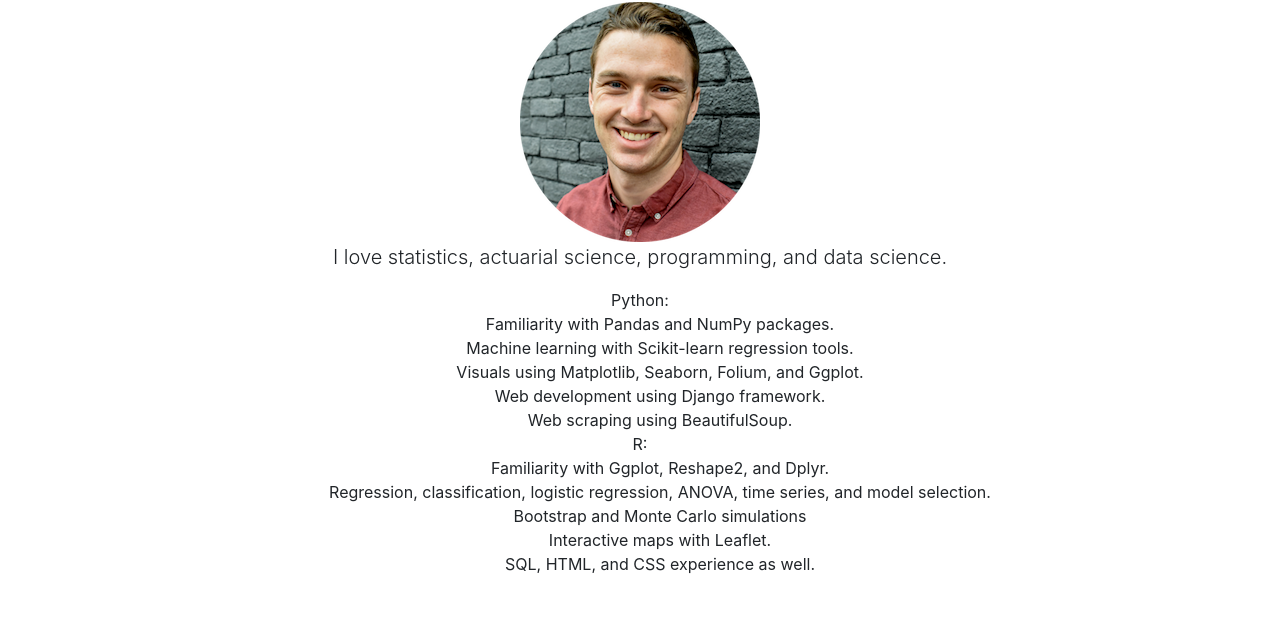
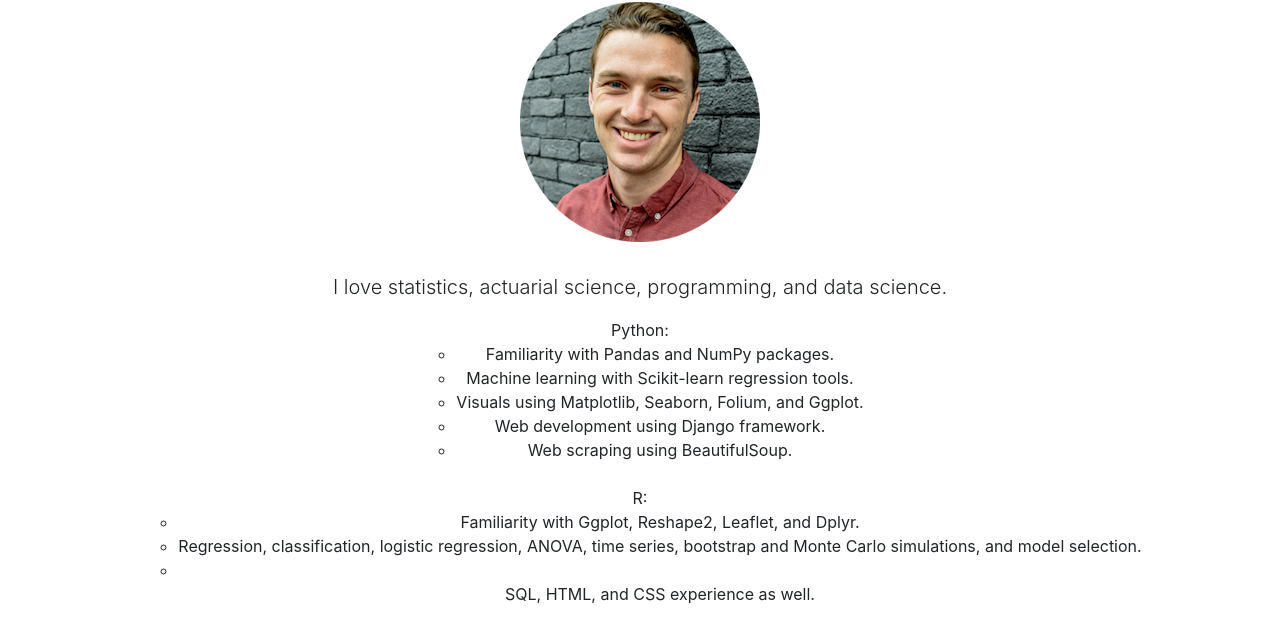
Before and after one commit to natefduncan/natefduncan.github.io, a website: page index.html in a window 1280 px wide. Shown: the part 158-800 px from the top of the page. Drawn offline with Linux system fonts and the light colour scheme.

Commit message:
list changes

```diff
--- a/index.html
+++ b/index.html
@@ -61,9 +61,9 @@
         <div class="col-lg-12 text-center">
           <h1 class="mt-5">Nathan Duncan</h1>
           <img src = "profile.png">
-          <p class="lead">I love statistics, actuarial science, programming, and data science.</p>
+          <p class="lead"> <br> I love statistics, actuarial science, programming, and data science.</p>
           <ul class="list-unstyled">
-            <li>Python:</li>
+            <li>Python: <br> </li>
               <ul class="list-unstyled-indent" >
                 <li> Familiarity with Pandas and NumPy packages. </li>
                 <li> Machine learning with Scikit-learn regression tools. </li>
@@ -71,13 +71,11 @@
                 <li> Web development using Django framework. </li>
                 <li> Web scraping using BeautifulSoup. </li>
               </ul>
-            <li>R:</li>
+            <li> <br> R: <br> </li>
               <ul class="list-unstyled-indent">
-                <li> Familiarity with Ggplot, Reshape2, and Dplyr.
-                <li> Regression, classification, logistic regression, ANOVA, time series, and model selection. </li>
-                <li> Bootstrap and Monte Carlo simulations </li>
-                <li> Interactive maps with Leaflet. </li>
-            <li>SQL, HTML, and CSS experience as well.</li>
+                <li> Familiarity with Ggplot, Reshape2, Leaflet, and Dplyr.
+                <li> Regression, classification, logistic regression, ANOVA, time series, bootstrap and Monte Carlo simulations, and model selection. </li>
+            <li> <br> SQL, HTML, and CSS experience as well.</li>
           </ul>
         </div>
       </div>
```
Also changed, not shown: vendor/bootstrap/css/bootstrap.css.
